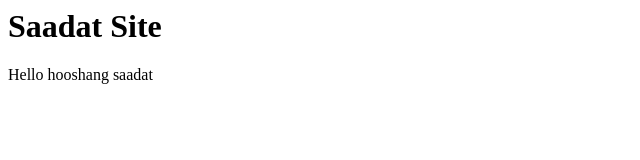
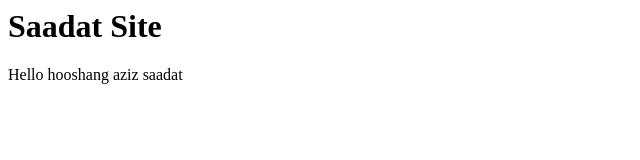
Before and after one commit to saadath/saadath.github.io, a plain HTML site: page index.html in a window 1280 px wide. Shown: the full height of the page, 0-640 px from the left. Drawn offline with Linux system fonts and the light colour scheme.

Commit message:
Update index.html

```diff
--- a/index.html
+++ b/index.html
@@ -1,2 +1,2 @@
 <h1>Saadat Site</h1>
-<p>Hello hooshang saadat</p>
+<p>Hello hooshang aziz saadat</p>
```
